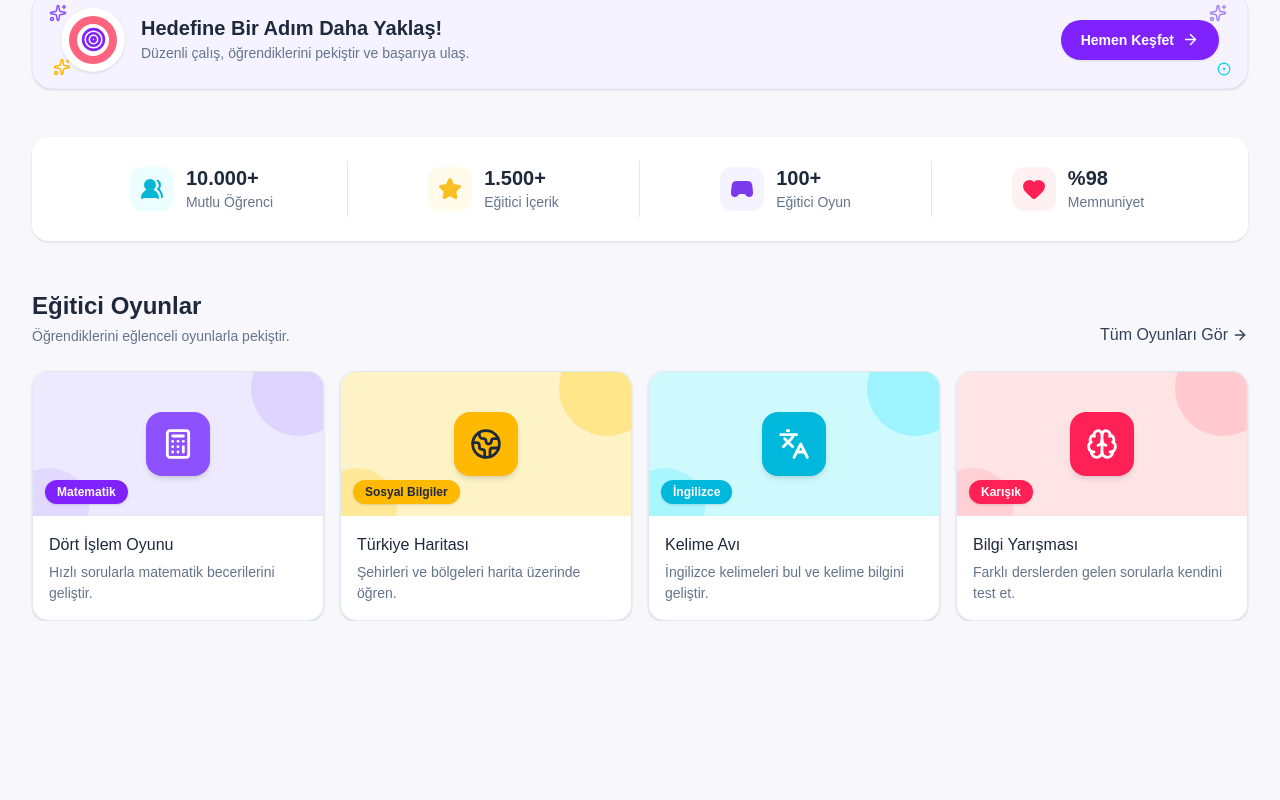
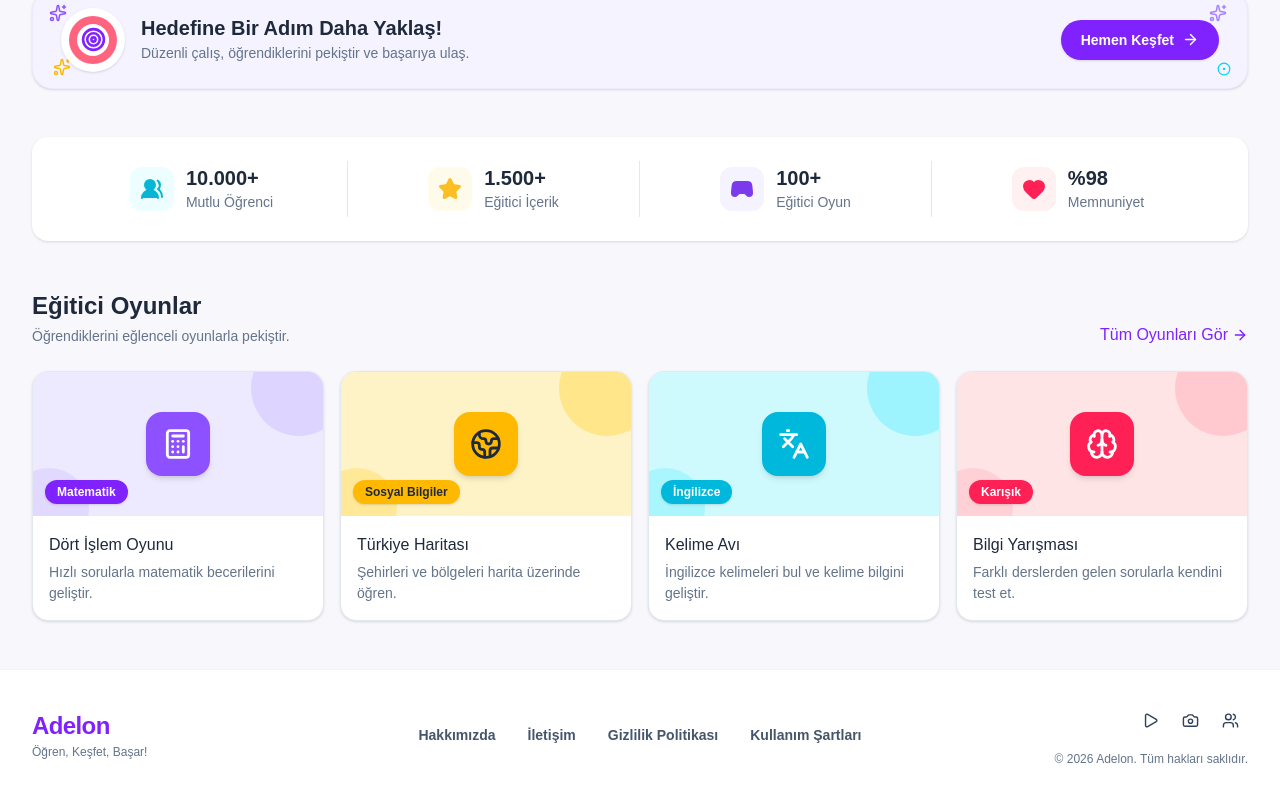
Before and after one commit to DuoByteTech/Adelon, a React (Vite) app: page / in a window 1280 px wide. Shown: the part 1046-1846 px from the top of the page. Before the commit the page ends 1667 px from the top, so only its background shows below. Built offline with nearby package versions, Linux system fonts and the light colour scheme.

Commit message:
feat: footer alanı oluşturuldu ve sosyal medya bağlantıları eklendi

```diff
--- /dev/null
+++ b/src/components/layout/Footer.tsx
@@ -0,0 +1,90 @@
+import { Camera, Play, Users } from "lucide-react";
+
+import { AppContainer } from "@/components/ui/AppContainer";
+import { AppIconLink } from "@/components/ui/AppIconLink";
+import { AppLink } from "@/components/ui/AppLink";
+import { AppText } from "@/components/ui/AppText";
+
+const footerLinks = [
+  {
+    label: "Hakkımızda",
+    path: "/hakkimizda",
+  },
+  {
+    label: "İletişim",
+    path: "/iletisim",
+  },
+  {
+    label: "Gizlilik Politikası",
+    path: "/gizlilik-politikasi",
+  },
+  {
+    label: "Kullanım Şartları",
+    path: "/kullanim-sartlari",
+  },
+] as const;
+
+export function Footer() {
+  return (
+    <footer className="w-full border-t border-slate-100 bg-white">
+      <AppContainer className="py-8">
+        <div className="grid gap-8 md:grid-cols-[1fr_auto_1fr] md:items-center">
+          <div>
+            <AppLink to="/" variant="footerBrand">
+              <span className="text-2xl font-extrabold tracking-tight">
+                Adelon
+              </span>
+
+              <span className="mt-0.5 text-xs font-medium text-text-muted">
+                Öğren, Keşfet, Başar!
+              </span>
+            </AppLink>
+          </div>
+
+          <nav className="flex flex-wrap items-center justify-center gap-x-8 gap-y-4">
+            {footerLinks.map((item) => (
+              <AppLink key={item.path} to={item.path} variant="footer">
+                {item.label}
+              </AppLink>
+            ))}
+          </nav>
+
+          <div className="flex flex-col items-center gap-3 md:items-end">
+            <div className="flex items-center gap-1">
+              <AppIconLink
+                href="https://www.youtube.com/"
+                ariaLabel="YouTube"
+                variant="plain"
+              >
+                <Play size={17} strokeWidth={2} />
+              </AppIconLink>
+
+              <AppIconLink
+                href="https://www.instagram.com/"
+                ariaLabel="Instagram"
+                variant="plain"
+              >
+                <Camera size={17} strokeWidth={2} />
+              </AppIconLink>
+
+              <AppIconLink
+                href="https://www.facebook.com/"
+                ariaLabel="Facebook"
+                variant="plain"
+              >
+                <Users size={17} strokeWidth={2} />
+              </AppIconLink>
+            </div>
+
+            <AppText
+              variant="small"
+              className="text-center text-xs md:text-right"
+            >
+              © {new Date().getFullYear()} Adelon. Tüm hakları saklıdır.
+            </AppText>
+          </div>
+        </div>
+      </AppContainer>
+    </footer>
+  );
+}
--- a/src/components/layout/MainLayout.tsx
+++ b/src/components/layout/MainLayout.tsx
@@ -1,6 +1,8 @@
 import { Outlet } from "react-router-dom";
 
 import { Header } from "./Header";
+import { Footer } from "./Footer";
+
 import { AppContainer } from "@/components/ui/AppContainer";
 
 export function MainLayout() {
@@ -13,6 +15,8 @@ export function MainLayout() {
           <Outlet />
         </AppContainer>
       </main>
+
+      <Footer />
     </div>
   );
 }
--- a/src/components/ui/AppIconLink.tsx
+++ b/src/components/ui/AppIconLink.tsx
@@ -1,37 +1,55 @@
 import type { ReactNode } from "react";
 import { Link } from "react-router-dom";
 
-type AppIconLinkVariant = "primary" | "secondary" | "accent";
+type AppIconLinkVariant = "primary" | "secondary" | "accent" | "plain";
 
 type AppIconLinkProps = {
-  to: string;
   children: ReactNode;
   variant?: AppIconLinkVariant;
   ariaLabel: string;
+  to?: string;
+  href?: string;
 };
 
 const variantClasses: Record<AppIconLinkVariant, string> = {
   primary: "bg-primary/10 text-primary hover:bg-primary/20",
+
   secondary: "bg-secondary/10 text-secondary hover:bg-secondary/20",
+
   accent: "bg-accent/15 text-accent-hover hover:bg-accent/25",
+
+  plain: "text-slate-700 hover:text-primary",
 };
 
 export function AppIconLink({
   to,
+  href,
   children,
   variant = "primary",
   ariaLabel,
 }: AppIconLinkProps) {
+  const className = [
+    "inline-flex size-9 shrink-0 items-center justify-center rounded-full",
+    "transition-colors duration-200",
+    variantClasses[variant],
+  ].join(" ");
+
+  if (href) {
+    return (
+      <a
+        href={href}
+        target="_blank"
+        rel="noreferrer"
+        aria-label={ariaLabel}
+        className={className}
+      >
+        {children}
+      </a>
+    );
+  }
+
   return (
-    <Link
-      to={to}
-      aria-label={ariaLabel}
-      className={[
-        "inline-flex size-9 shrink-0 items-center justify-center rounded-full",
-        "transition-colors duration-200",
-        variantClasses[variant],
-      ].join(" ")}
-    >
+    <Link to={to ?? "/"} aria-label={ariaLabel} className={className}>
       {children}
     </Link>
   );
--- a/src/components/ui/AppLink.tsx
+++ b/src/components/ui/AppLink.tsx
@@ -7,7 +7,9 @@ type AppLinkVariant =
   | "nav"
   | "outlineButton"
   | "primaryButton"
-  | "bannerButton";
+  | "bannerButton"
+  | "footer"
+  | "footerBrand";
 
 type AppLinkProps = {
   to: string;
@@ -27,6 +29,9 @@ const variantClasses: Record<AppLinkVariant, string> = {
     "rounded-full bg-violet-600 px-5 py-2.5 text-sm font-semibold text-white shadow-sm transition hover:bg-violet-700",
   bannerButton:
     "inline-flex items-center gap-2 rounded-full bg-violet-600 px-5 py-2.5 text-sm font-bold text-white shadow-sm transition hover:bg-violet-700",
+  footer:
+    "text-sm font-semibold text-slate-600 transition-colors hover:text-violet-600",
+  footerBrand: "inline-flex flex-col text-violet-600",
 };
 
 export function AppLink({
--- a/src/features/home/components/HomeGames.tsx
+++ b/src/features/home/components/HomeGames.tsx
@@ -37,7 +37,7 @@ const games = [
 
 export function HomeGames() {
   return (
-    <section className="pt-8 sm:pt-12">
+    <section className="py-8 sm:py-12">
       <div className="mb-6 flex flex-col gap-4 sm:flex-row sm:items-end sm:justify-between">
         <div>
           <AppText variant="h3">Eğitici Oyunlar</AppText>
@@ -48,7 +48,7 @@ export function HomeGames() {
         </div>
 
         <AppLink to="/oyunlar">
-          <span className="inline-flex items-center gap-1 self-start sm:self-auto">
+          <span className="inline-flex items-center gap-1 self-start sm:self-auto text-violet-600">
             Tüm Oyunları Gör
             <ArrowRight size={16} />
           </span>
--- a/src/features/home/components/HomeLessons.tsx
+++ b/src/features/home/components/HomeLessons.tsx
@@ -52,7 +52,7 @@ export function HomeLessons() {
         </div>
 
         <AppLink to="/dersler">
-          <span className="inline-flex items-center gap-1 self-start sm:self-auto">
+          <span className="inline-flex items-center gap-1 self-start sm:self-auto text-violet-600">
             Tüm Dersleri Gör
             <ArrowRight size={16} />
           </span>
```
